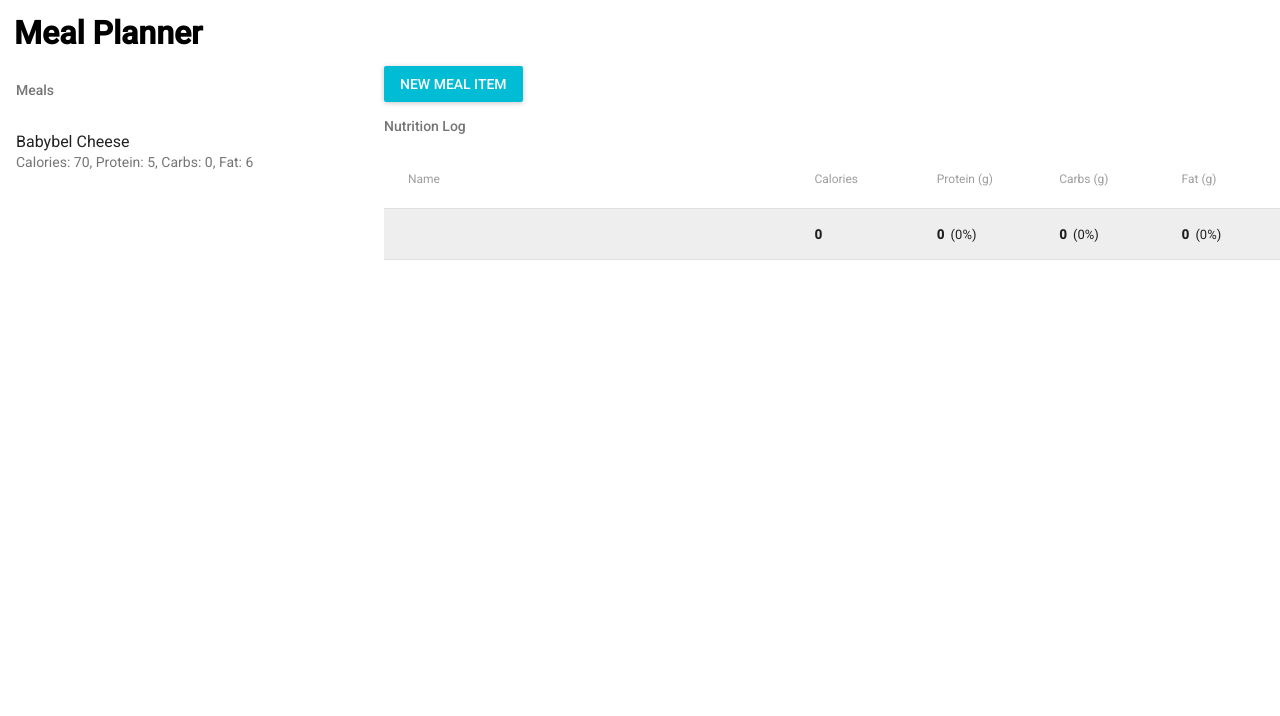
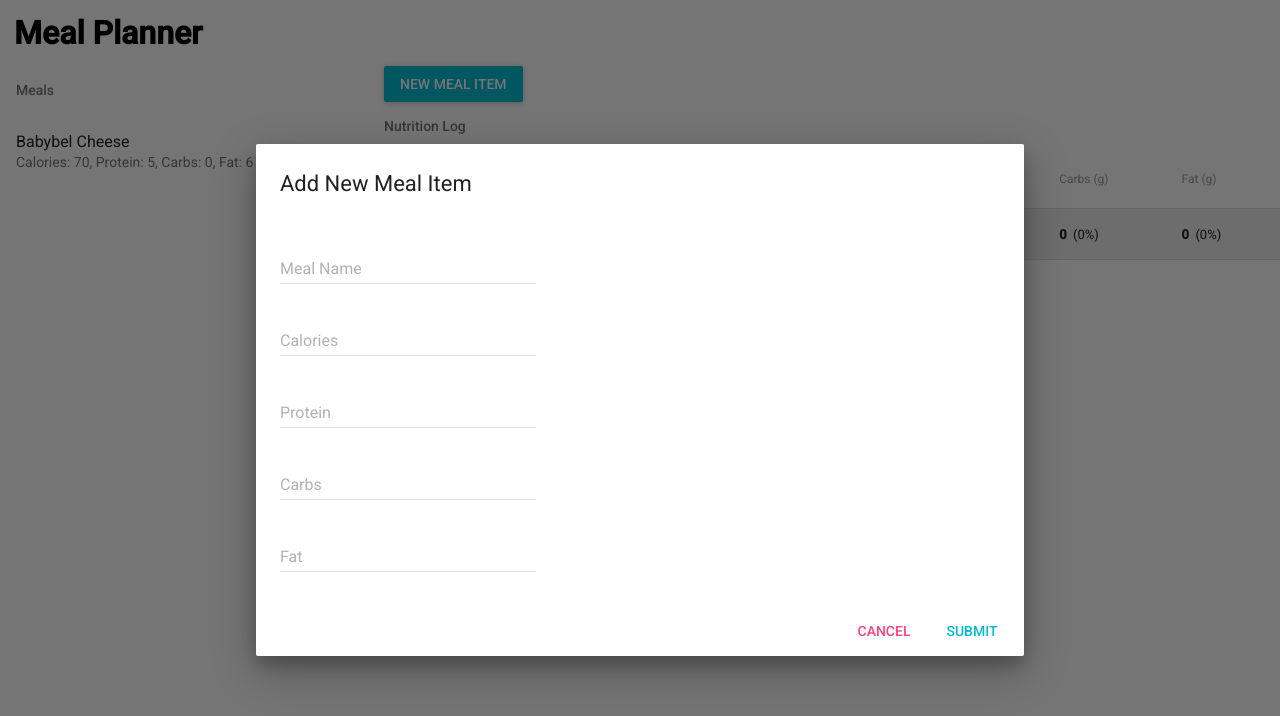
Before and after one commit to kirkyoder/react-meal-planner, a React app: page / in a window 1280 px wide. Shown: the top 716 px of the page. Built offline with nearby package versions, Linux system fonts and the light colour scheme; the HTML template or start-up script is replaced by a standard one.

Commit message:
add validation parsing and form ux

```diff
--- a/src/components/MealItemMaker.js
+++ b/src/components/MealItemMaker.js
@@ -4,13 +4,123 @@ import Dialog from 'material-ui/Dialog';
 import FlatButton from 'material-ui/FlatButton';
 import TextField from 'material-ui/TextField';
 
+import FormValidationHelper from '../helpers/FormValidationHelper';
+
 class MealItemMaker extends Component {
+    constructor(props) {
+        super(props);
+
+        this.state = {
+            fields: {
+                name: null,
+                calories: null,
+                protein: null,
+                carbs: null,
+                fat: null
+            },
+            errors: {}
+        }
+    }
+
+    handleCancel = () => {
+        this.props.onClose();
+        this.setState({ errors: {} });
+    }
+
+    handleClose = (e) => {
+        const isValid = this.handleValidation();
+        if (!isValid) {
+            return;
+        }
+
+        const payload = this.state.fields;
+        this.props.onClose(payload);
+    }
+
+    handleValidation = () => {
+        let isValid = true;
+        let errors = {};
+
+        const fieldValidators = {
+            name:       FormValidationHelper.isValidString,
+            calories:   FormValidationHelper.isPositiveNumber,
+            protein:    FormValidationHelper.isPositiveNumber,
+            carbs:      FormValidationHelper.isPositiveNumber,
+            fat:        FormValidationHelper.isPositiveNumber
+        };
+
+        const fields = this.state.fields;
+        for (let key in fields) {
+            const validator = fieldValidators[key];
+            if (validator !== null) {
+                const result = validator(fields[key]);
+                if (result !== null && !result.isValid) {
+                    isValid = false;
+                    errors[key] = result.message;
+                }
+            }
+        }
+
+        this.setState({ errors: errors });
+
+        return isValid;
+    }
+
+    handleInputChange = (e) => {
+        const target = e.target;
+        const value = target.value;
+        const name = target.name;
+
+        this.setState(function(prevState, props) {
+            return {
+                fields: Object.assign(prevState.fields, { [name]: value })
+            }
+        });
+    }
+
     render() {
         const actions = [
             <FlatButton
                 label="Cancel"
                 secondary={true}
-                onClick={this.props.onClose} />
+                onClick={this.handleCancel} />,
+            <FlatButton
+                label="Submit"
+                primary={true}
+                onClick={this.handleClose} />
+        ];
+
+        const fields = [
+            <TextField
+                name="name"
+                hintText="Meal Name"
+                floatingLabelText="Meal Name"
+                errorText={this.state.errors.name}
+                onChange={this.handleInputChange} />,
+            <TextField
+                name="calories"
+                hintText="Calories"
+                floatingLabelText="Calories"
+                errorText={this.state.errors.calories}
+                onChange={this.handleInputChange} />,
+            <TextField
+                name="protein"
+                hintText="Protein"
+                floatingLabelText="Protein"
+                errorText={this.state.errors.protein}
+                onChange={this.handleInputChange} />,
+            <TextField
+                name="carbs"
+                hintText="Carbs"
+                floatingLabelText="Carbs"
+                errorText={this.state.errors.carbs}
+                onChange={this.handleInputChange} />,
+            <TextField
+                name="fat"
+                hintText="Fat"
+                floatingLabelText="Fat"
+                errorText={this.state.errors.fat}
+                onChange={this.handleInputChange} />
         ];
 
         return (
@@ -19,9 +129,13 @@ class MealItemMaker extends Component {
                 modal={false}
                 actions={actions}
                 open={this.props.open}>
-                <TextField
-                    hintText="Meal Name"
-                    floatingLabelText="Meal Name" />
+
+                {fields.map(function(field, index) {
+                    return (
+                        <div key={index}>{field}</div>
+                    );
+                })}
+
             </Dialog>
         );
     }
--- a/src/components/MealPlanner.js
+++ b/src/components/MealPlanner.js
@@ -18,18 +18,18 @@ class MealPlanner extends Component {
         super(props);
 
         this.state = {
-            availableMeals: props.meals,
+            availableMeals: props.meals || [],
             plannedMeals: [],
-            mealItemMakerOpen: false
+            mealItemMakerOpen: true
         }
 
         this.handleMealAdded = this.handleMealAdded.bind(this);
         this.handleMealRemoved = this.handleMealRemoved.bind(this);
 
         this.openMealItemMaker = this.openMealItemMaker.bind(this);
-        this.closeMealItemMaker = this.closeMealItemMaker.bind(this);
+        this.onMealItemMakerClosed = this.onMealItemMakerClosed.bind(this);
 
-        this.addMealItem = this.addMealItem.bind(this);
+        this._addMealItem = this._addMealItem.bind(this);
     }
 
     handleMealAdded(e, meal) {
@@ -48,35 +48,34 @@ class MealPlanner extends Component {
             plannedMeals: this.state.plannedMeals.filter(function(meal) {
                 return meal.id !== index;
             })
-        })
+        });
     }
 
-    addMealItem() {
+    _addMealItem(mealItem) {
         this.setState(function(prevState, props) {
             return {
-                availableMeals: prevState.availableMeals.concat(
-                    new MealItemModel({
-                        name: 'foo bar',
-                        calories: 100,
-                        protein: 50,
-                        carbs: 3,
-                        fat: 9
-                    })
-                )
+                availableMeals: prevState.availableMeals.concat(mealItem)
             }
         });
     }
 
     openMealItemMaker() {
-        this.setState({
-            mealItemMakerOpen: true
-        });
+        this.setState({ mealItemMakerOpen: true });
     }
 
-    closeMealItemMaker() {
-        this.setState({
-            mealItemMakerOpen: false
-        });
+    onMealItemMakerClosed(data) {
+        if (data) {
+            this._addMealItem(new MealItemModel({
+                name: data.name,
+                calories: data.calories,
+                protein: data.protein,
+                carbs: data.carbs,
+                fat: data.fat
+            }));
+        }
+
+        // close the meal item maker
+        this.setState({ mealItemMakerOpen: false });
     }
 
     render() {
@@ -85,8 +84,12 @@ class MealPlanner extends Component {
                 <RaisedButton
                     label="New Meal Item"
                     primary={true}
-                    onClick={this.addMealItem} />
-                <MealItemMaker open={this.state.mealItemMakerOpen} onClose={this.closeMealItemMaker} />
+                    onClick={this.openMealItemMaker} />
+
+                <MealItemMaker
+                    open={this.state.mealItemMakerOpen}
+                    onClose={this.onMealItemMakerClosed} />
+
                 <div className="meals-list-container">
                     <List>
                         <Subheader>Meals</Subheader>
--- a/src/data/Meals.js
+++ b/src/data/Meals.js
@@ -31,19 +31,8 @@ meals
         }));
     });
 
-export function addMealItem() {
-    mealItems.push(new MealItemModel({
-        name: 'foo bar',
-        calories: 100,
-        protein: 50,
-        carbs: 3,
-        fat: 9
-    }));
-    console.log(mealItems);
-}
-
 export function getMealItems() {
     return mealItems;
 }
 
-export default { addMealItem, getMealItems };
+export default { getMealItems };
--- /dev/null
+++ b/src/helpers/FormValidationHelper.js
@@ -0,0 +1,22 @@
+export default {
+    isPositiveNumber(val) {
+        const parsed = parseFloat(val);
+        return {
+            isValid: isFinite(parsed) && parsed >= 0,
+            message: 'This field must be a positive number.'
+        };
+    },
+
+    isValidString(val) {
+        const isValid = (
+            val !== null &&
+            val !== undefined &&
+            val.length > 0
+        );
+
+        return {
+            isValid: isValid,
+            message: 'This field must be a valid string.'
+        }
+    }
+};
--- a/src/models/MealItemModel.js
+++ b/src/models/MealItemModel.js
@@ -1,11 +1,20 @@
 class MealItemModel {
     constructor(properties = {}) {
         this.name = properties.name;
-        this.calories = properties.calories;
-        this.protein = properties.protein;
-        this.carbs = properties.carbs;
-        this.fat = properties.fat;
+        this.calories = tryParseFloat(properties.calories);
+        this.protein = tryParseFloat(properties.protein);
+        this.carbs = tryParseFloat(properties.carbs);
+        this.fat = tryParseFloat(properties.fat);
     }
 }
 
+function tryParseFloat(value) {
+    let float = parseFloat(value);
+    if (!isFinite(float)) {
+        return 0;
+    }
+
+    return float;
+}
+
 export default MealItemModel;
```
